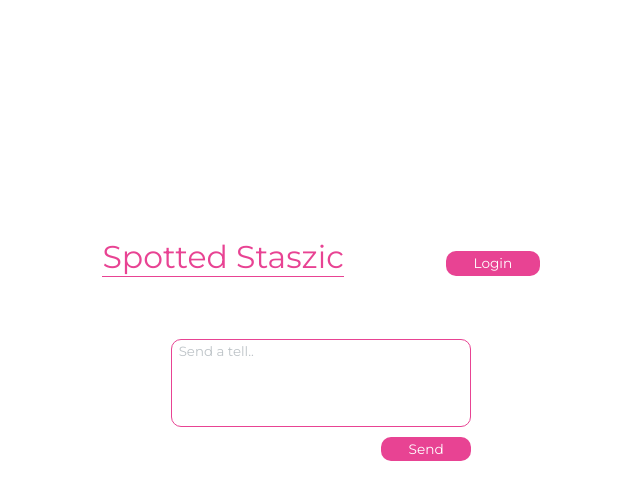
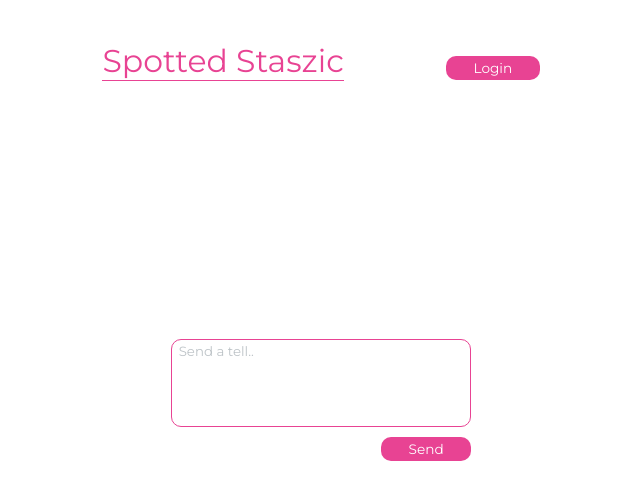
Before and after one commit to snoh666/anon-ask-react, a React (Create React App) app: page / in a window 1280 px wide. Shown: the top 500 px of the page, without its empty margins (319-959 px from the left). Built offline with nearby package versions, Linux system fonts and the light colour scheme; no server answers.

Commit message:
Moved Header from main.jsx to App component

```diff
--- a/src/App.js
+++ b/src/App.js
@@ -1,18 +1,21 @@
 import React from 'react';
-import { BrowserRouter as Router, Route, Switch } from "react-router-dom";
+import { BrowserRouter as Router, Route, Switch,  Link } from "react-router-dom";
 import Login from './components/login';
 import Main from './components/main';
 import PrivateRoute from './components/privRoute';
 import Tells from './components/tells';
 
+import { ThemeProvider } from 'styled-components';
 import Wrapper from './components/styled-components/Wrapper';
-import {ThemeProvider} from 'styled-components';
+import Header from './components/styled-components/Header';
+import HeaderUser from './components/styled-components/HeaderUser';
+import Button from './components/styled-components/Button';
 
 import { connect } from 'react-redux';
-import { isLogged } from './redux/actions'
+import { getUserData } from './redux/actions'
 
 
-function App({ firebase, isAuth }) {
+function App({ firebase, isAuth, username }) {
 
   const theme = {
     fontColor: '#e84393',
@@ -24,6 +27,17 @@ function App({ firebase, isAuth }) {
     <Router>
       <ThemeProvider theme={theme}>
         <Wrapper>
+          <Header>
+            <a href="https://www.facebook.com/Spotted-Staszic-1955688781360878/">
+              <h2>Spotted Staszic</h2>
+            </a>
+            {isAuth ? (
+              <HeaderUser>
+                <span>Witaj, {username}</span>
+                <Link to="/tells"><Button tellCheck>Sprawdz pytania</Button></Link>
+              </HeaderUser>
+            ) : (<Link to="/login"><Button>Login</Button></Link>)}
+          </Header>
           <Switch>
             <Route exact path="/">
               <Main database={firebase} />
@@ -40,6 +54,6 @@ function App({ firebase, isAuth }) {
 }
 
 export default connect(
-  isLogged,
+  getUserData,
   null
 )(App);
--- a/src/components/main.jsx
+++ b/src/components/main.jsx
@@ -8,11 +8,9 @@ import Button from './styled-components/Button';
 import TextArea from './styled-components/TextArea';
 import StyledForm from './styled-components/StyledForm';
 import ErrorMessage from './styled-components/ErrorMessage';
-import Header from './styled-components/Header';
 import ComponentWrapper from './styled-components/ComponentWrapper';
-import HeaderUser from './styled-components/HeaderUser';
 
-const Main = ({ database, isAuth, username }) => {
+const Main = ({ database }) => {
 
   const [tell, setTell] = useState('');
   const [errMessage, setErrMessage] = useState('');
@@ -55,17 +53,6 @@ const Main = ({ database, isAuth, username }) => {
 
   return (
     <ComponentWrapper>
-      <Header>
-        <a href="https://www.facebook.com/Spotted-Staszic-1955688781360878/">
-          <h2>Spotted Staszic</h2>
-        </a>
-        {isAuth ? (
-          <HeaderUser>
-            <span>Witaj, { username }</span>
-            <Link to="/tells"><Button tellCheck>Sprawdz pytania</Button></Link>
-          </HeaderUser>
-        ) : (<Link to="/login"><Button>Login</Button></Link>)}
-      </Header>
       <section>
         <StyledForm tellForm onSubmit={sendTell}>
           <TextArea cols="30" rows="5" placeholder="Send a tell.." value={tell} onChange={updateTell}></TextArea>
```
